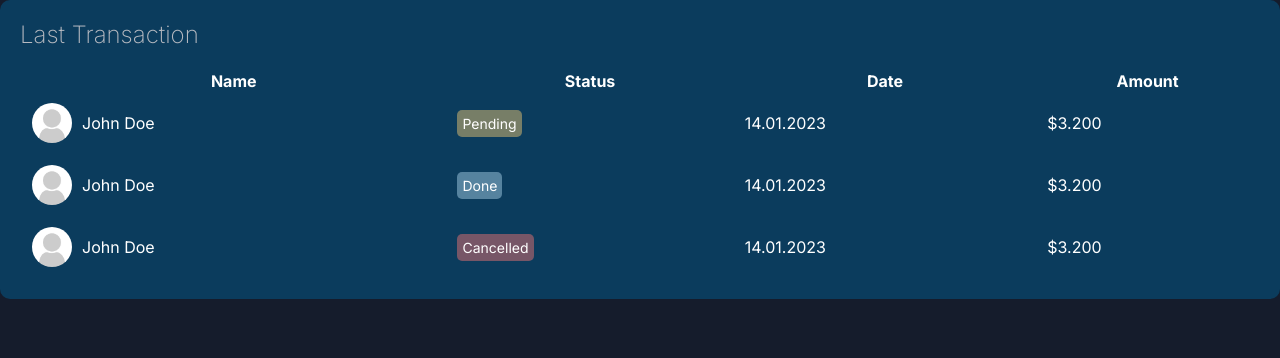
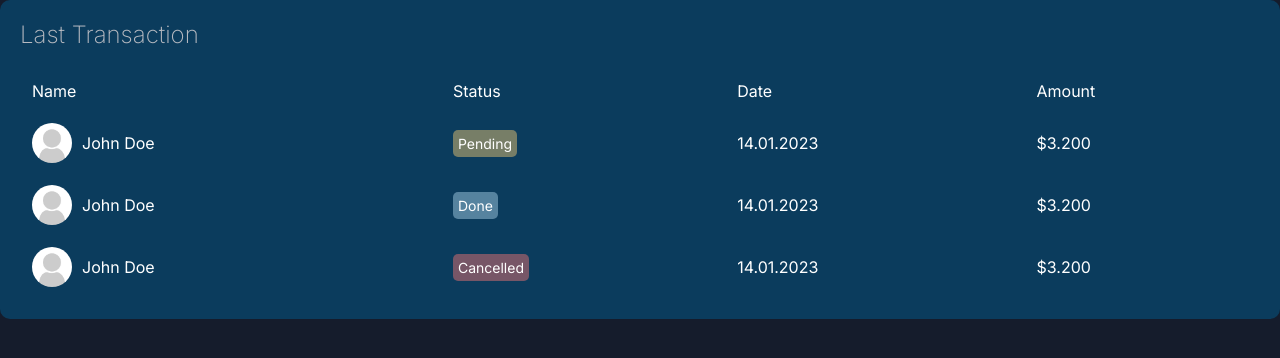
Before and after one commit to Annedrew/dashboard, a Next.js app: page /ui/dashboard/transaction in a window 1280 px wide. Shown: the top 358 px of the page. Built offline with nearby package versions, Linux system fonts and the light colour scheme.

Commit message:
Bugfix: chart not align.

```diff
--- a/app/ui/dashboard/transaction/page.jsx
+++ b/app/ui/dashboard/transaction/page.jsx
@@ -9,13 +9,14 @@ export default function Transaction() {
       <table className={styles.table}>
         <thead>
           <tr>
-            <th>Name</th>
-            <th>Status</th>
-            <th>Date</th>
-            <th>Amount</th>
+            <td>Name</td>
+            <td>Status</td>
+            <td>Date</td>
+            <td>Amount</td>
           </tr>
         </thead>
         <tbody>
+          <tr>
             <td>
               <div className={styles.user}>
                 <Image
@@ -36,8 +37,8 @@ export default function Transaction() {
             </td>
             <td>14.01.2023</td>
             <td>$3.200</td>
-        </tbody>
-        <tbody>
+          </tr>
+          <tr>
             <td>
               <div className={styles.user}>
                 <Image
@@ -55,8 +56,8 @@ export default function Transaction() {
             </td>
             <td>14.01.2023</td>
             <td>$3.200</td>
-        </tbody>
-        <tbody>
+          </tr>
+          <tr>
             <td>
               <div className={styles.user}>
                 <Image
@@ -76,6 +77,7 @@ export default function Transaction() {
             </td>
             <td>14.01.2023</td>
             <td>$3.200</td>
+          </tr>
         </tbody>
       </table>
     </div>
--- a/app/ui/dashboard/transaction/transaction.module.css
+++ b/app/ui/dashboard/transaction/transaction.module.css
@@ -11,7 +11,7 @@
 }
 
 .table {
-    width: 100%
+    width: 100%;
 }
 
 .table td {
```
Lines whose indentation alone changed are shown as unchanged.
